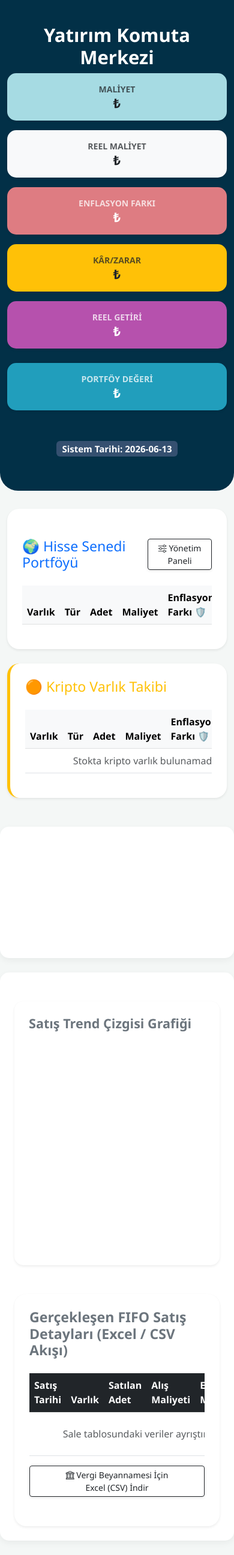
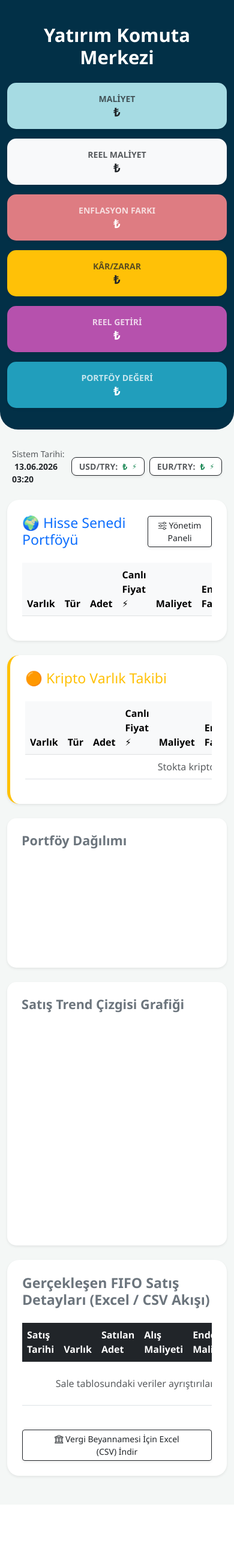
Before and after one commit to 42htuna/fintech, a Django app: template investments/templates/dashboard.html in a window 390 px wide. Shown: the whole page at 60% size. After the commit the page ends 2465 px from the top, so only its background shows below. Run offline with Django 5.2, Linux system fonts and the light colour scheme; the template is opened without the code that fills it, so the values that code supplies are empty; a map, chart or similar area stays blank.

Commit message:
fix: hata düzeltmeleri

```diff
--- a/core/settings.py
+++ b/core/settings.py
@@ -107,7 +107,7 @@ AUTH_PASSWORD_VALIDATORS = [
 #LANGUAGE_CODE = 'en-us'
 LANGUAGE_CODE = 'tr-TR'
 
-TIME_ZONE = 'UTC'
+TIME_ZONE = 'Europe/Istanbul'
 
 USE_I18N = True
 
--- a/investments/templates/dashboard.html
+++ b/investments/templates/dashboard.html
@@ -11,7 +11,7 @@
         body { background-color: #f4f7f6; font-family: 'Segoe UI', Tahoma, Geneva, Verdana, sans-serif; }
         .card { border: none; border-radius: 15px; box-shadow: 0 4px 12px rgba(0,0,0,0.05); transition: 0.3s; }
         .card:hover { transform: translateY(-5px); }
-        .header-section { background: linear-gradient(135deg, #1e3c72 0%, #2a5298 100%); color: white; padding: 40px 0; border-radius: 0 0 30px 30px; margin-bottom: 30px; }
+        .header-section { background: linear-gradient(135deg, #1e3c72 0%, #2a5298 100%); color: white; padding: 40px 0 20px 0; border-radius: 0 0 30px 30px; margin-bottom: 30px; }
         .table-container { background: white; padding: 25px; border-radius: 20px; }
         .badge-asset { font-size: 0.85rem; padding: 5px 12px; border-radius: 8px; }
         .text-profit { color: #2ecc71; font-weight: bold; }
@@ -23,95 +23,93 @@
 
 {% load humanize %}
 
-<div class="header-section text-center"
-    style="background: #023047;">
-
+<div class="header-section text-center" style="background: #023047;">
     <div class="container">
-            <h1 class="display-5 fw-bold">Yatırım Komuta Merkezi</h1>
+        <h1 class="display-5 fw-bold mb-4">Yatırım Komuta Merkezi</h1>
     </div>
 
-    <div class="container mb-5">
-        <div class="row g-3 mb-4 row-cols-1 row-cols-md-5">
+    <div class="container mb-3">
+        <div class="row g-3 row-cols-1 row-cols-md-3 row-cols-lg-6 justify-content-center">
 
             <div class="col">
-                <div class="card stat-card p-3 border-0 shadow-sm text-dark"
-                     style="background: #A6DBE3;">
+                <div class="card stat-card p-3 border-0 shadow-sm text-dark h-100" style="background: #A6DBE3;">
                     <small class="text-muted fw-bold">MALİYET</small>
-                    <h4 class="fw-bold mb-0">
-                        {{ total_maliyet|floatformat:2|intcomma }} ₺
-                    </h4>
+                    <h5 class="fw-bold mb-0">{{ total_maliyet|floatformat:2|intcomma }} ₺</h5>
                 </div>
             </div>
 
             <div class="col">
-                <div class="card stat-card p-3 border-0 shadow-sm bg-light">
+                <div class="card stat-card p-3 border-0 shadow-sm bg-light h-100">
                     <small class="text-muted fw-bold">REEL MALİYET</small>
-                    <h4 class="fw-bold mb-0">
-                        {{ total_reel_maliyet|floatformat:2|intcomma }} ₺
-                    </h4>
+                    <h5 class="fw-bold mb-0">{{ total_reel_maliyet|floatformat:2|intcomma }} ₺</h5>
                 </div>
             </div>
 
             <div class="col">
-                <div class="card stat-card p-3 border-0 shadow-sm text-white"
-                    style="background: #DE7C82;">
+                <div class="card stat-card p-3 border-0 shadow-sm text-white h-100" style="background: #DE7C82;">
                     <small class="fw-bold opacity-75">ENFLASYON FARKI</small>
-                    <h4 class="fw-bold mb-0">
-                        {{ total_kalkan|floatformat:2|intcomma }} ₺
-                    </h4>
+                    <h5 class="fw-bold mb-0">{{ total_kalkan|floatformat:2|intcomma }} ₺</h5>
                 </div>
             </div>
 
             <div class="col">
-                <div class="card stat-card p-3 border-0 shadow-sm bg-warning text-dark">
+                <div class="card stat-card p-3 border-0 shadow-sm bg-warning text-dark h-100">
                     <small class="fw-bold opacity-75">KÂR/ZARAR</small>
-                    <h4 class="fw-bold mb-0">
-                        {{ total_kar_zarar|floatformat:2|intcomma }} ₺
-                    </h4>
+                    <h5 class="fw-bold mb-0">{{ total_kar_zarar|floatformat:2|intcomma }} ₺</h5>
                 </div>
             </div>
 
             <div class="col">
-                <div class="card stat-card p-3 border-0 shadow-sm text-white"
-                     style="background: #B651AD;">
+                <div class="card stat-card p-3 border-0 shadow-sm text-white h-100" style="background: #B651AD;">
                     <small class="fw-bold opacity-75">REEL GETİRİ</small>
-                    <h4 class="fw-bold mb-0">
-                        {{ total_reel_getiri|floatformat:2|intcomma }} ₺
-                    </h4>
+                    <h5 class="fw-bold mb-0">{{ total_reel_getiri|floatformat:2|intcomma }} ₺</h5>
+                </div>
+            </div>
+
+            <div class="col">
+                <div class="card stat-card p-3 border-0 shadow-sm text-white h-100" style="background: #219ebc;">
+                    <small class="fw-bold opacity-75">PORTFÖY DEĞERİ</small>
+                    <h5 class="fw-bold mb-0">{{ total_portfoy_degeri|floatformat:2|intcomma }} ₺</h5>
+                </div>
+            </div>
+
         </div>
     </div>
 </div>
 
-            <div class="col">
-                <div class="card stat-card p-3 border-0 shadow-sm text-white"
-                     style="background: #219ebc;">
-                    <small class="fw-bold opacity-75">PORTFÖY DEĞERİ</small>
-                    <h4 class="fw-bold mb-0">
-                         {{ total_portfoy_degeri|floatformat:2|intcomma }} ₺
-                    </h4>
+<div class="container mb-5">
+
+    <div class="d-flex justify-content-between align-items-center mb-4 px-2">
+        <div class="text-muted small">
+            <span>Sistem Tarihi:</span>
+            <strong class="text-dark ms-1">{% now "d.m.Y H:i" %}</strong>
+        </div>
+
+        <div class="d-flex align-items-center gap-2">
+
+            <div class="bg-white text-dark border border-dark shadow-sm d-flex align-items-center gap-2"
+                 style="padding: 4px 12px; border-radius: 8px; font-size: 0.875rem;">
+                <span class="text-muted fw-semibold">USD/TRY:</span>
+                <span class="text-success fw-bold">₺{{ usd_kur|floatformat:4 }}</span>
+                <span class="text-success text-blink" style="font-size: 0.75rem;">⚡</span>
+            </div>
+
+            <div class="bg-white text-dark border border-dark shadow-sm d-flex align-items-center gap-2"
+                 style="padding: 4px 12px; border-radius: 8px; font-size: 0.875rem;">
+                <span class="text-muted fw-semibold">EUR/TRY:</span>
+                <span class="text-success fw-bold">₺{{ eur_kur|floatformat:4 }}</span>
+                <span class="text-success text-blink" style="font-size: 0.75rem;">⚡</span>
+            </div>
+
         </div>
     </div>
-    </div>
-            <p class="lead">
-                <span class="badge text-white" style="background: #355070;">
-                    Sistem Tarihi: {% now "Y-m-d" %}
-                </span>
-            </p>
-
-</div>
-
-<div class="container mb-5">
 
     <div class="table-container mb-4 shadow-sm">
         <div class="d-flex justify-content-between align-items-center mb-4">
-        </div>
-        <div class="d-flex justify-content-between align-items-center mb-4">
             <h3 class="m-0 text-primary">🌍 Hisse Senedi Portföyü</h3>
-
             <a href="{% url 'admin:index' %}" class="btn btn-outline-dark btn-sm shadow-sm">
                 <i class="bi bi-sliders"></i> Yönetim Paneli
             </a>
-
         </div>
         <div class="table-responsive">
             <table class="table table-hover align-middle">
@@ -120,6 +118,7 @@
                         <th>Varlık</th>
                         <th>Tür</th>
                         <th>Adet</th>
+                        <th>Canlı Fiyat ⚡</th>
                         <th>Maliyet</th>
                         <th>Enflasyon Farkı 🛡️</th>
                         <th>Güncel Değer</th>
@@ -134,6 +133,7 @@
                         <td><strong>{{ item.symbol }}</strong> <br><small class="text-muted">{{ item.name}}</small></td>
                         <td><span class="badge bg-secondary badge-asset">{{ item.asset_type }}</span></td>
                         <td>{{ item.qty|floatformat:2 }}</td>
+                        <td class="text-success fw-bold">₺{{ item.guncel_fiyat|floatformat:2 }}</td>
                         <td>₺{{ item.ham_maliyet|floatformat:2 }}</td>
                         <td>₺{{ item.vergi_kalkani|floatformat:2 }}</td>
                         <td>₺{{ item.guncel_deger|floatformat:2 }}</td>
@@ -153,7 +153,7 @@
         </div>
     </div>
 
-    <div class="table-container shadow-sm border-start border-warning border-5">
+    <div class="table-container shadow-sm border-start border-warning border-5 mb-4">
         <h3 class="mb-4 text-warning">🟠 Kripto Varlık Takibi</h3>
         <div class="table-responsive">
             <table class="table table-hover align-middle">
@@ -162,6 +162,7 @@
                         <th>Varlık</th>
                         <th>Tür</th>
                         <th>Adet</th>
+                        <th>Canlı Fiyat ⚡</th>
                         <th>Maliyet</th>
                         <th>Enflasyon Farkı 🛡️</th>
                         <th>Güncel Değer</th>
@@ -176,6 +177,7 @@
                         <td><strong>{{ item.symbol }}</strong><br><small class="text-muted">{{ item.name}}</small></td>
                         <td><span class="badge bg-secondary badge-asset">{{ item.asset_type }}</span></td>
                         <td>{{ item.qty|floatformat:4 }}</td>
+                        <td class="text-success fw-bold">₺{{ item.guncel_fiyat|floatformat:2 }}</td>
                         <td>₺{{ item.ham_maliyet|floatformat:2 }}</td>
                         <td>₺{{ item.vergi_kalkani|floatformat:2 }}</td>
                         <td>₺{{ item.guncel_deger|floatformat:2 }}</td>
@@ -191,31 +193,35 @@
                     </tr>
                     {% empty %}
                     <tr>
-                                        <td colspan="6" class="text-center text-muted">Stokta kripto varlık bulunamadı.</td>
+                        <td colspan="10" class="text-center text-muted">Stokta kripto varlık bulunamadı.</td>
                     </tr>
-                                    {% endfor %} </tbody>
+                    {% endfor %}
+                </tbody>
             </table>
         </div>
     </div>
+
+    <div class="row mb-4">
+        <div class="col-md-12 mb-4">
+            <div class="card p-4 bg-white shadow-sm h-100">
+                <h4 class="mb-3 text-secondary fw-semibold">Portföy Dağılımı</h4>
+                <canvas id="portfolioChart" style="max-height: 300px;"></canvas>
+            </div>
         </div>
 
-<div class="card p-4 mb-4">
-    <canvas id="portfolioChart" style="max-height: 300px;"></canvas>
-</div>
-
-<script src="https://cdn.jsdelivr.net/npm/bootstrap@5.3.0/dist/js/bootstrap.bundle.min.js"></script>
-
-<div class="card p-4 mb-4">
-    <div class="card p-4 mb-4 bg-white shadow-sm mt-4">
+        <div class="col-md-12">
+            <div class="card p-4 bg-white shadow-sm">
                 <h4 class="mb-3 text-secondary fw-semibold">Satış Trend Çizgisi Grafiği</h4>
                 <div style="height: 350px; width: 100%;">
                     <canvas id="performanceLineChart"></canvas>
                 </div>
             </div>
+        </div>
+    </div>
 
-    <div class="table-container shadow-sm mt-4">
+    <div class="table-container shadow-sm mb-5">
         <h3 class="mb-4 text-secondary fw-semibold">Gerçekleşen FIFO Satış Detayları (Excel / CSV Akışı)</h3>
-        <div class="table-responsive">
+        <div class="table-responsive mb-4">
             <table class="table table-hover align-middle">
                 <thead class="table-dark">
                     <tr>
@@ -255,15 +261,14 @@
             </table>
         </div>
 
-        <div class="d-grid d-md-flex justify-content-md-center mb-4">
+        <div class="d-grid d-md-flex justify-content-md-center">
             <a href="{% url 'export_sales' %}" class="btn btn-outline-dark px-5 btn-sm shadow-sm">
                 <i class="bi bi-bank"></i> Vergi Beyannamesi İçin Excel (CSV) İndir
             </a>
         </div>
-
-    </div>
     </div>
 
+</div> <script src="https://cdn.jsdelivr.net/npm/bootstrap@5.3.0/dist/js/bootstrap.bundle.min.js"></script>
 <script src="https://cdn.jsdelivr.net/npm/chart.js"></script>
 <script>
     const ctx = document.getElementById('portfolioChart').getContext('2d');
```
Also changed, not shown: investments/services.py (+13 -1 lines), investments/views.py (+16 -0 lines). Lines whose indentation alone changed are shown as unchanged.
